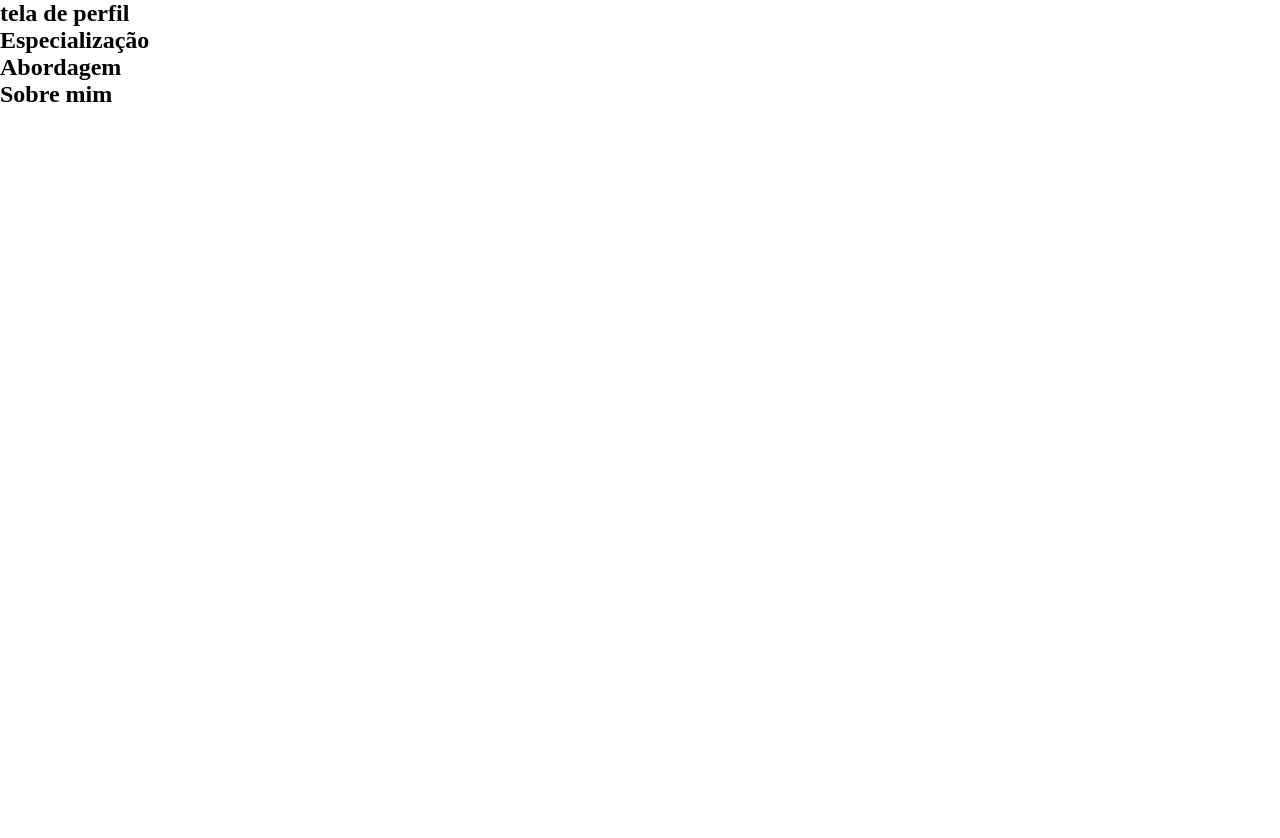
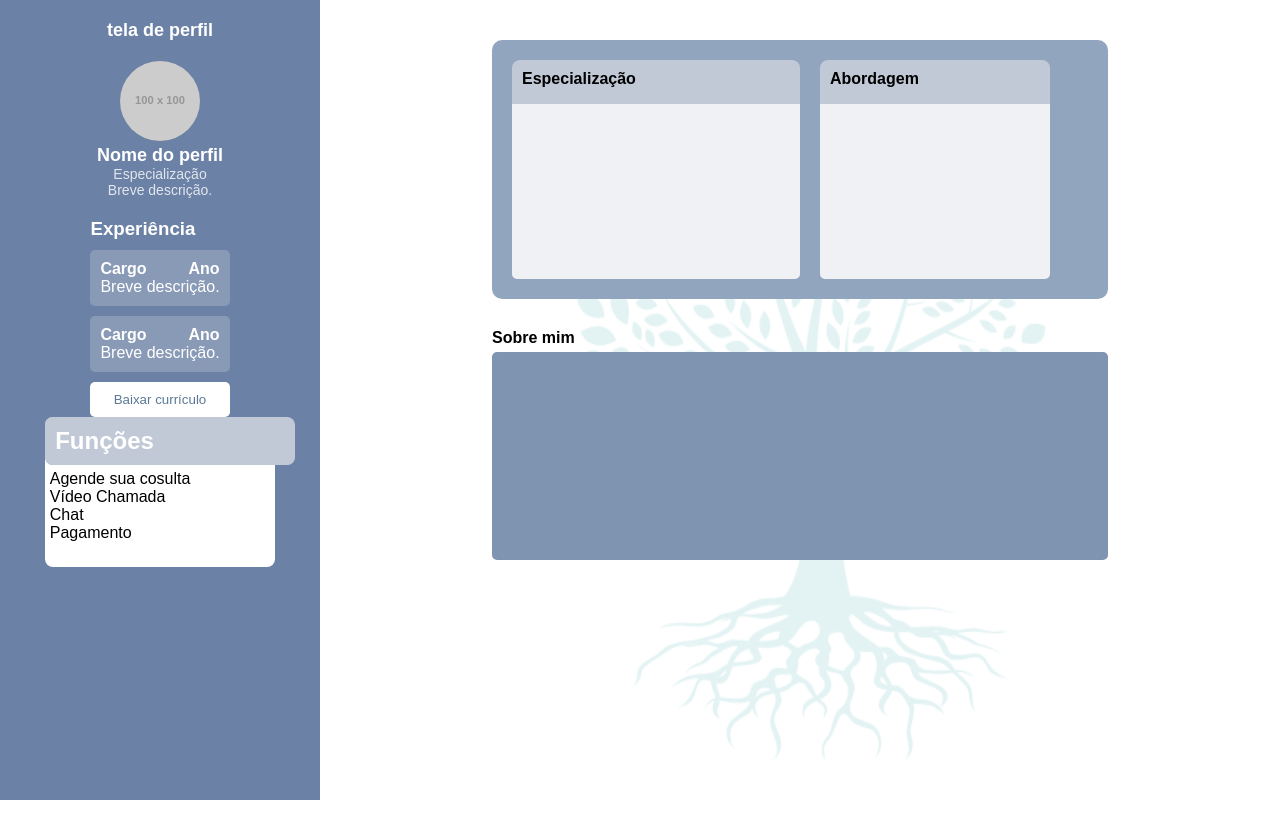
Before and after one commit to BrendaMaganeli/FutureMind-2.0, a React (Vite) app in the folder front/: page /profissional in a window 1280 px wide. Before the commit the page ends 800 px from the top, so only its background shows below. Built offline with nearby package versions, Linux system fonts and the light colour scheme.

Commit message:
Perfil profissional

```diff
--- a/front/src/pages/CSS/VisualizarProfissional.css
+++ b/front/src/pages/CSS/VisualizarProfissional.css
@@ -0,0 +1,262 @@
+/*
+.container {
+    display: flex;
+    height: 100vh;
+    background-color: #f8f9fc;
+  }
+
+  .sidebar {
+    width: 30%;
+    background-color: #5c7694;
+    padding: 20px;
+    display: flex;
+    flex-direction: column;
+    align-items: flex-start;
+  }
+
+  .title {
+    color: rgba(255, 255, 255, 0.7);
+    font-size: 14px;
+    margin-bottom: 20px;
+  }
+
+  .profile-box {
+    width: 200px;
+    height: 120px;
+    background-color: #d1d5db;
+    border-radius: 10px;
+    opacity: 0.8;
+  }
+
+  .content {
+    flex: 1;
+    padding: 40px;
+    background-color: white;
+  }
+
+  .info-box {
+    display: flex;
+    gap: 20px;
+    margin-bottom: 30px;
+    background-color: #92a5bf;
+    padding: 20px;
+    border-radius: 10px;
+  }
+
+  .info-card {
+    flex: 1;
+    background-color: #e6e9ee;
+    border-radius: 10px;
+    padding: 15px;
+  }
+
+  .info-header {
+    font-weight: bold;
+    background-color: #bfc7d2;
+    padding: 10px;
+    border-radius: 5px;
+  }
+
+  .about-box {
+    background-color: #92a5bf;
+    padding: 20px;
+    border-radius: 10px;
+  }
+
+  .about-header {
+    font-weight: bold;
+    margin-bottom: 10px;
+  }
+
+  .about-body {
+    background-color: #e6e9ee;
+    height: 100px;
+    border-radius: 10px;
+  } */
+
+  .container {
+    display: flex;
+    height: 100vh;
+    font-family: Arial, sans-serif;
+  }
+
+  .barra-lateral {
+    width: 25%;
+    background-color: #6b81a5;
+    padding: 20px;
+    color: white;
+    display: flex;
+    flex-direction: column;
+    align-items: center;
+  }
+
+  .titulo {
+    font-size: 18px;
+    margin-bottom: 20px;
+  }
+
+.caixa-comandos {
+    width: 82%;
+    height: 150px;
+    background-color: #ffffff;
+    border-radius: 8px;
+  }
+
+  .topicos p {
+
+    color: black;
+  }
+
+  .funcionalidades {
+
+    padding: 2%;
+  }
+
+  /* Conteúdo principal */
+  .conteudo {
+    flex: 1;
+    background-color: #ffffff;
+    padding: 40px;
+    display: flex;
+    flex-direction: column;
+    align-items: center;
+    width: 75%;
+  }
+
+  /* Caixa de Informações */
+  .caixa-informacoes {
+    display: flex;
+    gap: 20px;
+    margin-bottom: 30px;
+    background-color: #92a5bf;
+    padding: 20px;
+    border-radius: 10px;
+    width: 100%;
+    height: 100%;
+  }
+
+  .cartao-informacao {
+      width: 250px;
+      background-color: #98a9c5;
+      border-radius: 8px;
+      overflow: hidden;
+    }
+
+.cabecalho-informacao {
+
+    border-radius: 8px 8px 0 0;
+    background-color: #c1c9d6;
+    padding: 10px;
+    font-weight: bold;
+    height: 25%;
+  }
+
+  .cartao-informacao-a {
+
+    width: 40%;
+    height: 80%;
+    border-radius: 8px;
+  }
+
+  .cartao-informacao-e {
+
+    width: 50%;
+    height: 80%;
+    border-radius: 8px;
+  }
+
+  .corpo-informacao {
+
+    height: 100%;
+    background-color: #f0f1f4;
+    border-radius: 0 0 5px 5px;
+  }
+
+  /* Caixa Sobre Mim */
+  .caixa-sobre-mim {
+    width: 80%;
+    background-color: #98a9c5;
+    border-radius: 8px;
+    padding: 10px;
+  }
+
+  .cabecalho-sobre-mim {
+    font-weight: bold;
+    margin-bottom: 5px;
+  }
+
+  .corpo-sobre-mim {
+    height: 80%;
+    background-color: #7f94b1;
+    border-radius: 5px;
+  }
+
+  .cabecalho-perfil {
+    text-align: center;
+  }
+
+  .imagem-perfil {
+    width: 80px;
+    height: 80px;
+    border-radius: 50%;
+    object-fit: cover;
+  }
+
+  .nome-perfil {
+    font-size: 18px;
+    font-weight: bold;
+  }
+
+  .especializacao-perfil,
+  .descricao-perfil {
+    font-size: 14px;
+    opacity: 0.8;
+  }
+
+  .experiencia-perfil {
+    margin-top: 20px;
+  }
+
+  .cartao-experiencia {
+    background-color: rgba(255, 255, 255, 0.2);
+    padding: 10px;
+    border-radius: 5px;
+    margin-top: 10px;
+  }
+
+  .ano {
+    float: right;
+    font-weight: bold;
+  }
+
+  .botao-baixar {
+    display: block;
+    width: 100%;
+    background-color: #ffffff;
+    color: #5a7896;
+    padding: 10px;
+    border: none;
+    margin-top: 10px;
+    border-radius: 5px;
+    cursor: pointer;
+  }
+
+  .arvore {
+
+    width: 40%;
+    height: 100%;
+    position: absolute;
+  }
+
+  .arvore img {
+
+    width: 105%;
+    height: 90%;
+  }
+
+  .caixa-info-geral {
+
+    width: 70%;
+    height: 36%;
+    position: relative;
+  }
--- a/front/src/pages/VisualizarProfissional.jsx
+++ b/front/src/pages/VisualizarProfissional.jsx
@@ -1,33 +1,91 @@
 import React from "react";
+import "./CSS/VisualizarProfissional.css";
 
 function VisualizarProfissional() {
   return (
-    <div className="flex h-screen bg-gray-100">
-      {/* Sidebar */}
-      <aside className="w-1/4 bg-blue-700 p-6 text-white flex flex-col items-center">
-        <h1 className="text-sm font-light opacity-70 mb-6">tela de perfil</h1>
-        <div className="w-40 h-24 bg-gray-200 rounded-lg opacity-80"></div>
-      </aside>
+    <div className="container">
 
-      {/* Conteúdo principal */}
-      <main className="flex-1 bg-white p-8">
-        {/* Caixa Especialização e Abordagem */}
-        <div className="bg-blue-300 p-6 rounded-lg flex gap-4 mb-6">
-          <div className="flex-1 bg-white p-4 rounded-lg shadow">
-            <h2 className="text-blue-700 font-semibold">Especialização</h2>
-          </div>
-          <div className="flex-1 bg-white p-4 rounded-lg shadow">
-            <h2 className="text-blue-700 font-semibold">Abordagem</h2>
-          </div>
+
+      {/* <div className="acoes-perfil">
+        <div className="item-acao">📅 Agende sua consulta</div>
+        <div className="item-acao">📹 Video chamada</div>
+        <div className="item-acao">💬 Chat</div>
+        <div className="item-acao">💳 Pagamentos</div>
+      </div> */}
+    <aside className="barra-lateral">
+      <h2 className="titulo">tela de perfil</h2>
+      <div className="cabecalho-perfil">
+        <img
+          src="https://via.placeholder.com/100"
+          alt="Foto do perfil"
+          className="imagem-perfil"
+        />
+        <h2 className="nome-perfil">Nome do perfil</h2>
+        <p className="especializacao-perfil">Especialização</p>
+        <p className="descricao-perfil">Breve descrição.</p>
+      </div>
+
+      <div className="experiencia-perfil">
+        <h3>Experiência</h3>
+        <div className="cartao-experiencia">
+          <strong>Cargo</strong> <span className="ano">Ano</span>
+          <p>Breve descrição.</p>
         </div>
+        <div className="cartao-experiencia">
+          <strong>Cargo</strong> <span className="ano">Ano</span>
+          <p>Breve descrição.</p>
+        </div>
+        <button className="botao-baixar">Baixar currículo</button>
+      </div>
+      <div className="caixa-comandos">
+        <div className="cartao-informacao">
+            <h2 className="cabecalho-informacao">Funções</h2>
+        </div>
+        <div className="funcionalidades">
+         <div className="topicos">
+            {/* <img src="" alt="" /> */}
+            <p>Agende sua cosulta</p>
+         </div>
+         <div className="topicos">
+            {/* <img src="" alt="" /> */}
+            <p>Vídeo Chamada</p>
+         </div>
+         <div className="topicos">
+            {/* <img src="" alt="" /> */}
+            <p>Chat</p>
+         </div>
+         <div className="topicos">
+            {/* <img src="" alt="" /> */}
+            <p>Pagamento</p>
+         </div>
+        </div>
+      </div>
+    </aside>
 
-        {/* Caixa Sobre Mim */}
-        <div className="bg-blue-300 p-6 rounded-lg">
-          <h2 className="text-blue-700 font-semibold mb-2">Sobre mim</h2>
-          <div className="bg-white p-4 rounded-lg shadow h-32"></div>
+    <main className="conteudo">
+        <div className="arvore">
+            <img src="Arvore Perfil.png" alt="" />
         </div>
-      </main>
-    </div>
+        <div className="caixa-info-geral">
+
+      <div className="caixa-informacoes">
+        <div className="cartao-informacao-e">
+          <div className="cabecalho-informacao">Especialização</div>
+          <div className="corpo-informacao"></div>
+        </div>
+        <div className="cartao-informacao-a">
+          <div className="cabecalho-informacao">Abordagem</div>
+          <div className="corpo-informacao"></div>
+        </div>
+      </div>
+
+        <div className="cabecalho-sobre-mim">Sobre mim</div>
+        <div className="corpo-sobre-mim"></div>
+        </div>
+    </main>
+
+  </div>
+
   );
 }
 
```
Also changed, not shown: front/public/Arvore Perfil.png (added).
